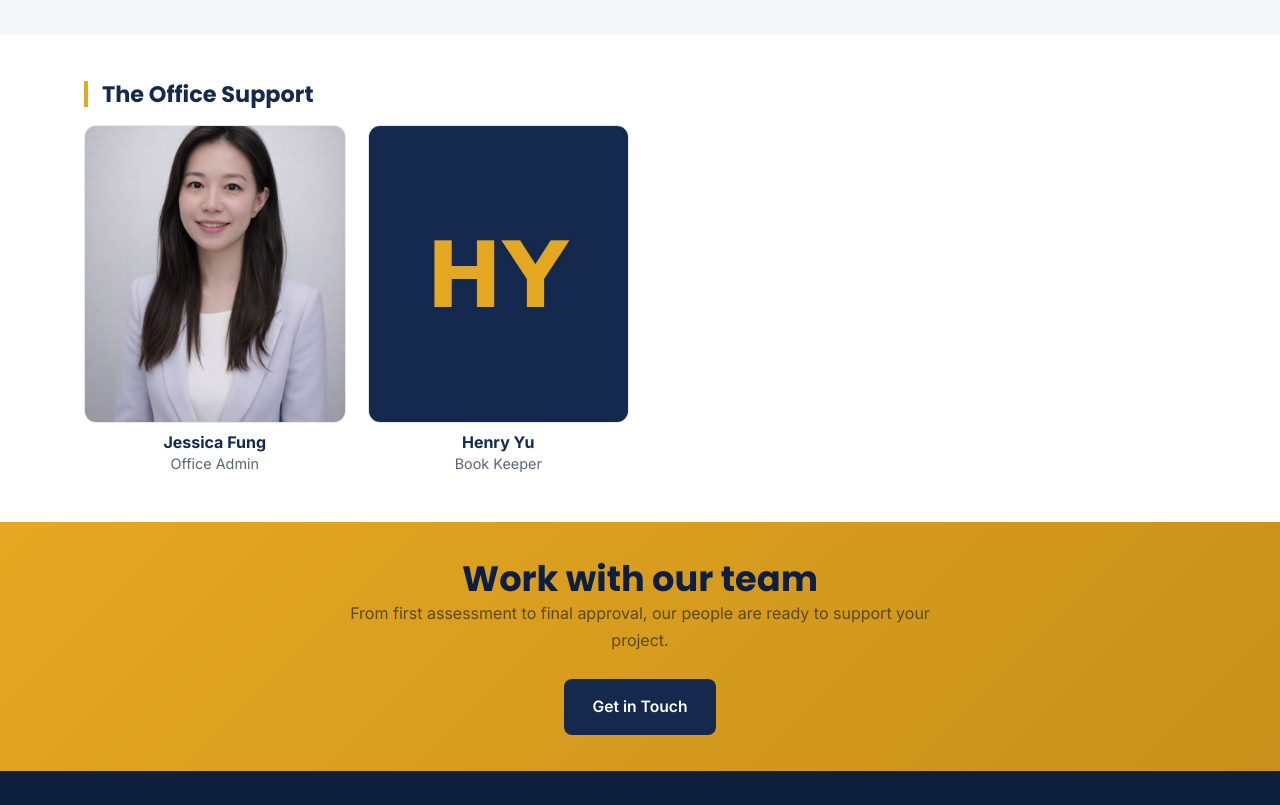
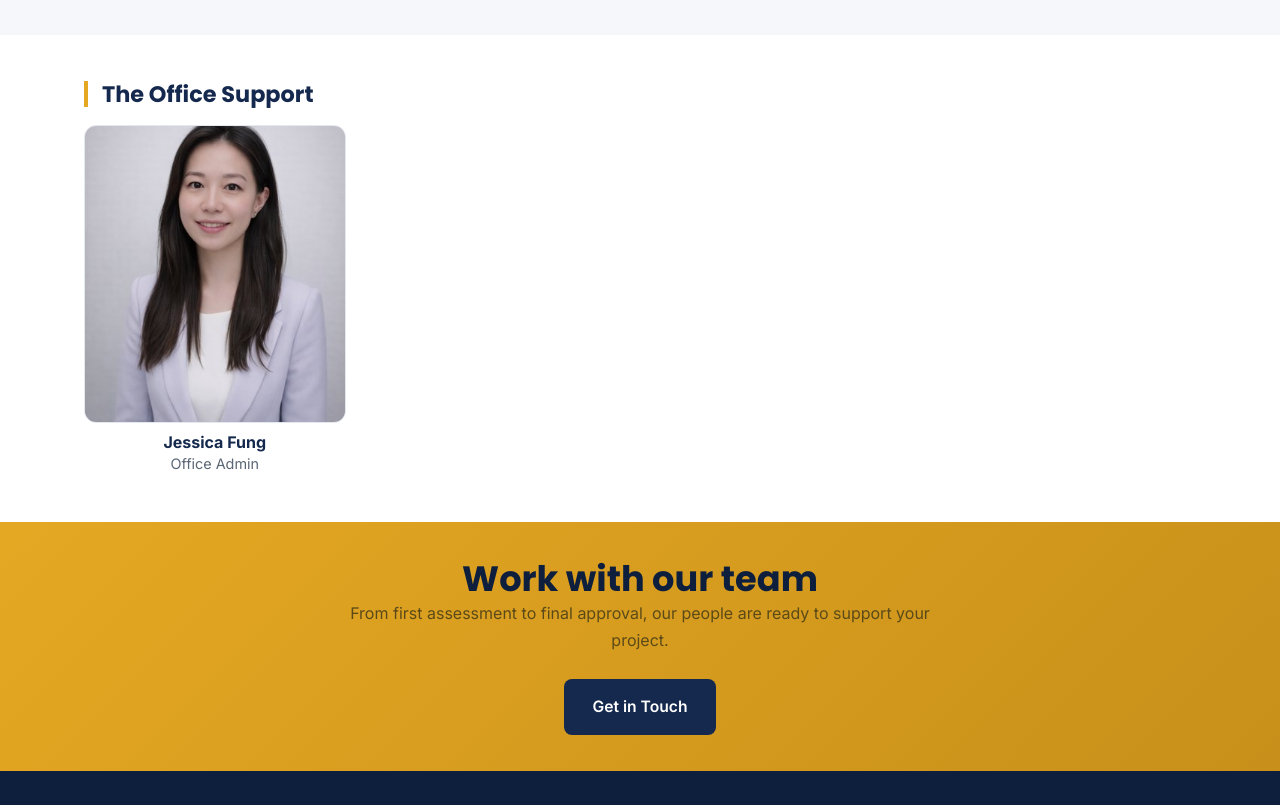
Before and after one commit to KingEPCM/king-epcm-website, a plain HTML site: page team.html in a window 1280 px wide. Shown: the part 2500-3305 px from the top of the page. Drawn offline with Linux system fonts and the light colour scheme.

Commit message:
Add files via upload

```diff
--- a/team.html
+++ b/team.html
@@ -165,12 +165,7 @@
       <div class="person">
         <img src="assets/team/jessica.jpg" alt="Jessica Fung">
         <div class="nm">Jessica Fung</div><div class="rl">Office Admin</div>
-      </div>
-      <div class="person">
-        <img src="assets/team/henry.jpg" alt="Henry Yu">
-        <div class="nm">Henry Yu</div><div class="rl">Book Keeper</div>
-      </div>
-    </div>
+      </div>    </div>
   </div>
 </section>
 
```
